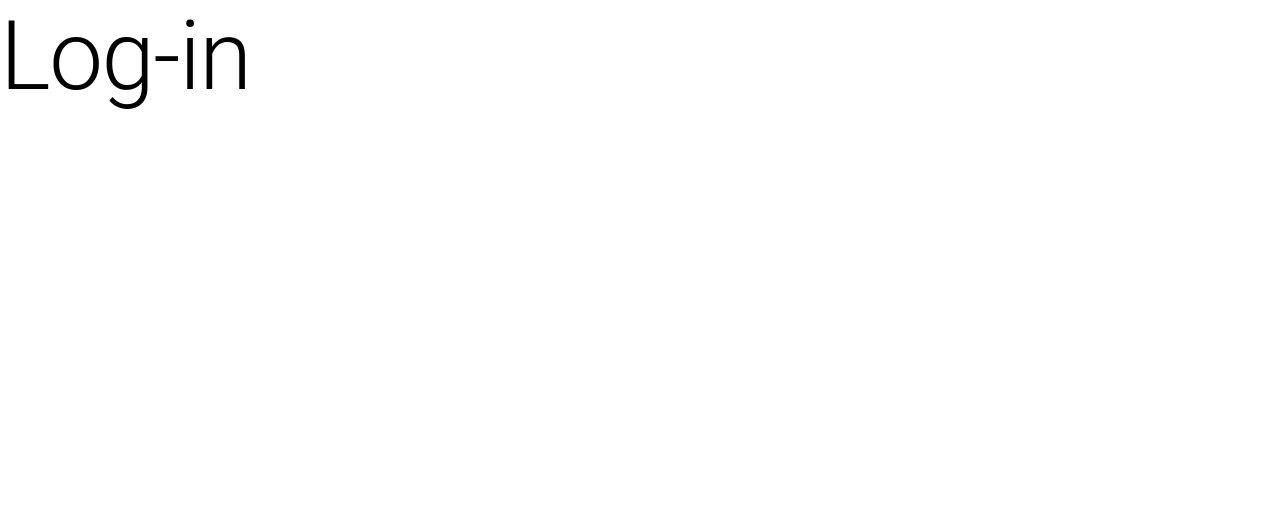
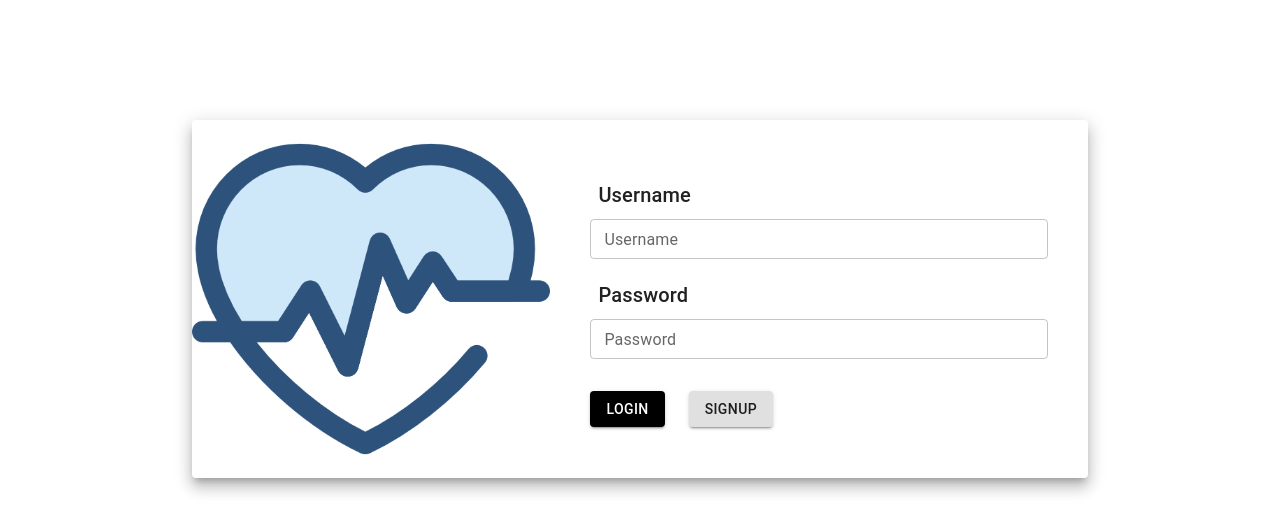
Before and after one commit to RastkoAmun/cmpt276-project, a React (Create React App) app in the folder frontend/: page /login in a window 1280 px wide. Shown: the top 532 px of the page. Built offline with nearby package versions, Linux system fonts and the light colour scheme; the HTML template or start-up script is replaced by a standard one.

Commit message:
feat: making UI for login-page

```diff
--- a/frontend/src/layout/Sidebar.js
+++ b/frontend/src/layout/Sidebar.js
@@ -1,5 +1,5 @@
 import React from 'react';
-import { Outlet } from 'react-router-dom';
+import { Link, Outlet } from 'react-router-dom';
 import {
   Box,
   Button,
@@ -79,7 +79,10 @@ const Sidebar = (props) => {
           <Box sx={{ flexGrow: '1' }} />
 
           <Button variant='contained' color='inherit'
-            sx={{ marginX: 3 }}>LogIn</Button>
+            component={Link} to={'/login'}
+            sx={{ marginX: 3 }}>
+            LogIn
+          </Button>
           <IconButton aria-label="open drawer"
             edge="start" onClick={handleDrawerToggle}
             >
--- a/frontend/src/pages/Login.jsx
+++ b/frontend/src/pages/Login.jsx
@@ -1,12 +1,56 @@
-import React from 'react'
-import { Typography } from '@mui/material'
+import React from 'react';
+import {
+  Box,
+  Button,
+  Card,
+  CardMedia,
+  TextField,
+  Typography }
+from '@mui/material';
+import image from '../images/health.png'
 
 const Login = () => {
   return (
-    <Typography variant='h1'>
-      Log-in
-    </Typography>
-  )
+    <Box sx={{ display: 'flex', justifyContent: 'center' }} mt={15}>
+      <Card
+        elevation={10}
+        sx={{
+          display: 'flex',
+          justifyContent: 'flex-start',
+          width: '70%',
+        }}>
+        <CardMedia
+          component="img"
+          sx={{ width: '40%' }}
+          image={image}
+          alt="Live from space album cover"
+        />
+        <Box mx={5}
+        sx={{
+          display: 'flex', flexDirection: 'column',
+          justifyContent: 'center',
+          width: '70%',
+        }}>
+            <Typography variant='h6' component='div' p={1}
+              sx={{ alignSelf: 'flex-start'}}>
+              Username
+            </Typography>
+            <TextField id="outlined-basic1" label="Username" variant="outlined"
+              size='small'
+            />
+            <Typography variant='h6' component='div' p={1} mt={1.5}> Password </Typography>
+            <TextField id="outlined-basic2" label="Password" variant="outlined"
+              size='small'
+            />
+            <Box mt={4}>
+              <Button variant='contained' color='info'
+                sx={{ marginRight: 3, backgroundColor: 'black' }}>Login</Button>
+              <Button variant='contained' color='inherit'>SignUp</Button>
+            </Box>
+        </Box>
+      </Card>
+    </Box>
+  );
 }
 
-export default Login
+export default Login;
```
Also changed, not shown: frontend/src/images/health.png (added).
